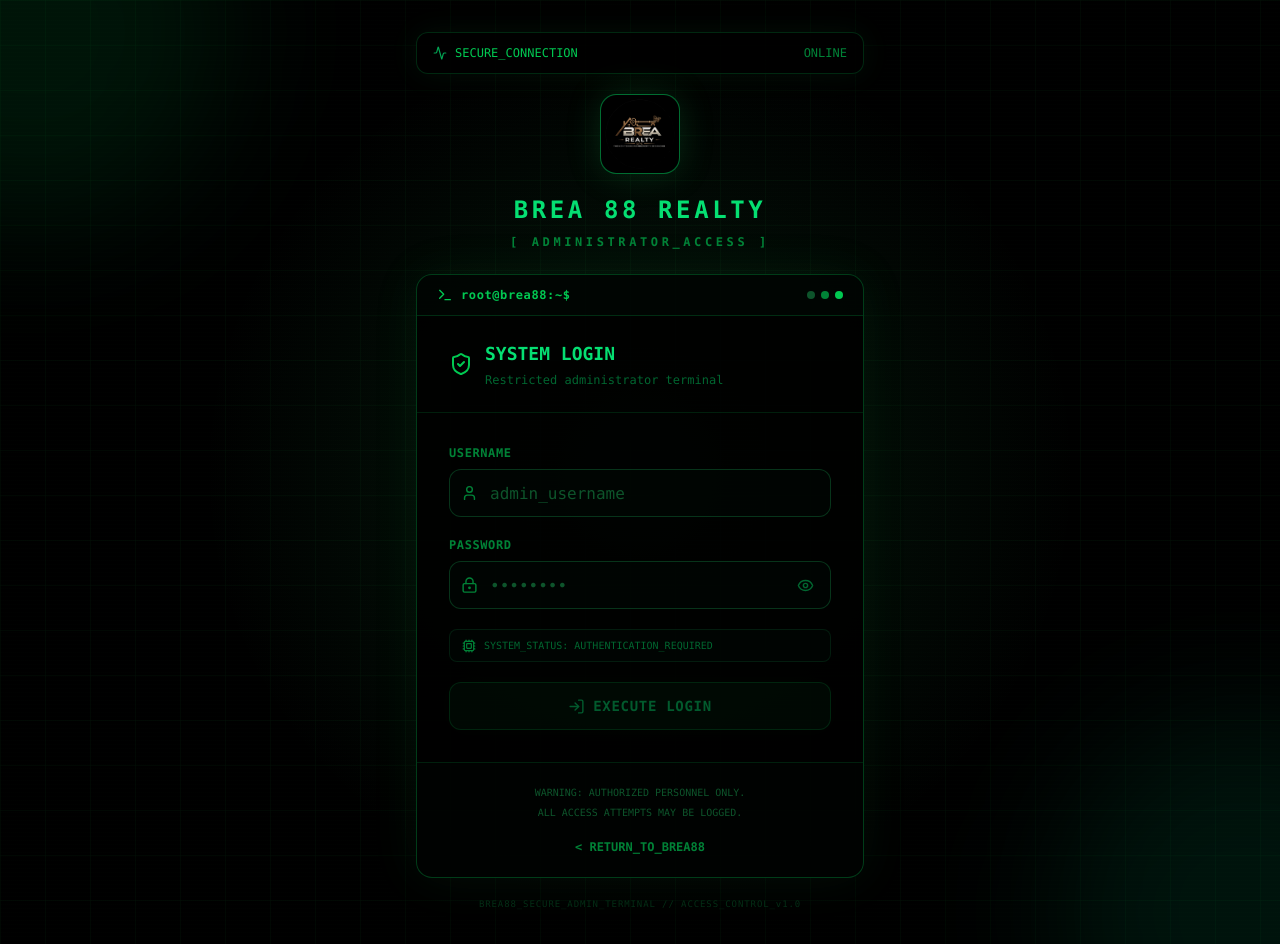
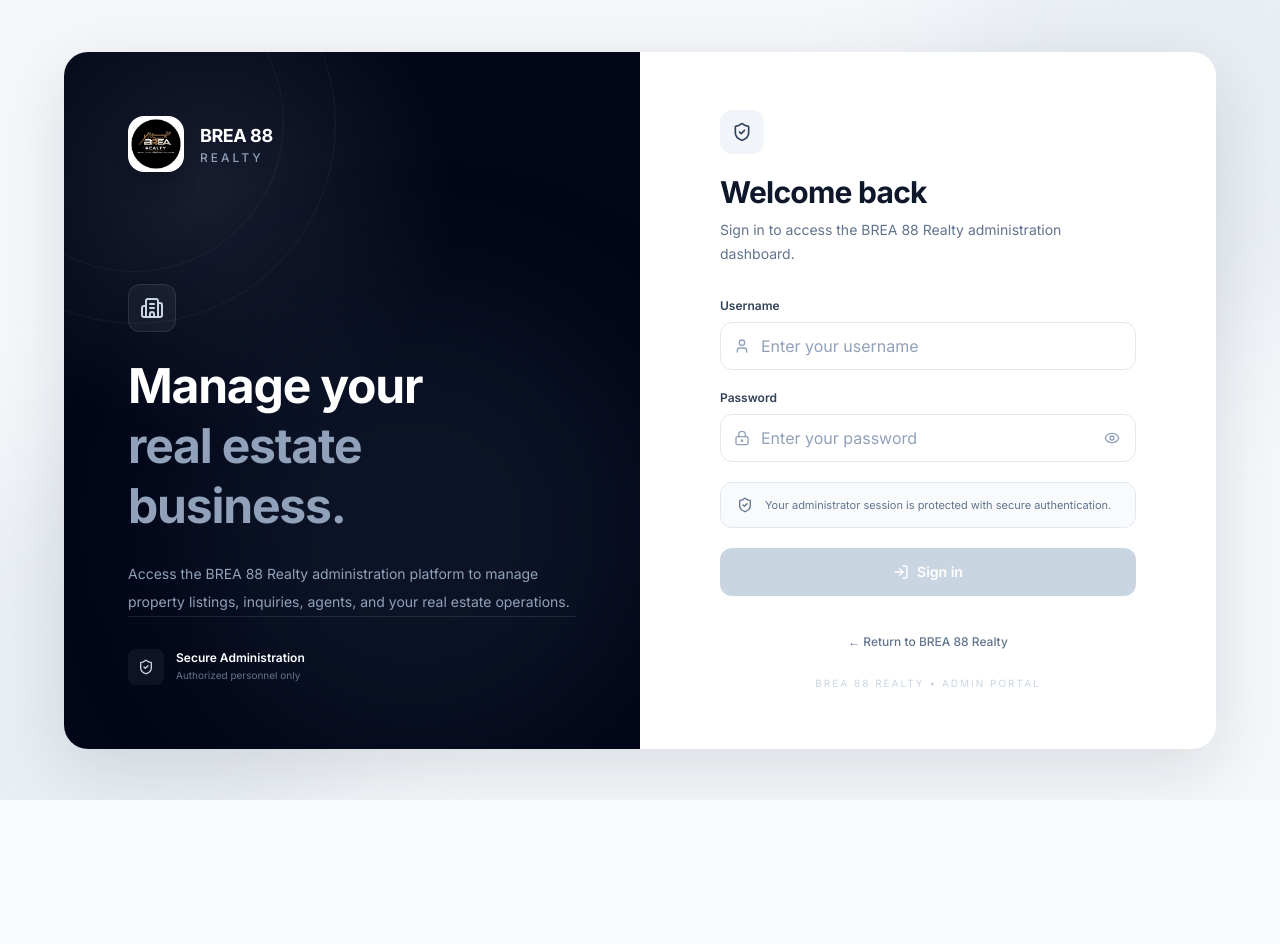
Before and after one commit to cylexnoe/brea88, a Next.js app in the folder brea88/: page /admin in a window 1280 px wide. After the commit the page ends 800 px from the top, so only its background shows below. Built offline with nearby package versions, Linux system fonts and the light colour scheme.

Commit message:
Redesign admin dashboard

```diff
--- a/brea88/src/app/admin/page.tsx
+++ b/brea88/src/app/admin/page.tsx
@@ -11,10 +11,8 @@
   Loader2,
   LogIn,
   User,
-  Terminal,
   ShieldCheck,
-  Cpu,
-  Activity,
+  Building2,
 } from 'lucide-react';
 import { useRouter } from 'next/navigation';
 
@@ -38,9 +36,7 @@
     setLoading(true);
 
     try {
-      const response = await fetch(
-        '/api/admin/login',
-        {
+      const response = await fetch('/api/admin/login', {
         method: 'POST',
         headers: {
           'Content-Type': 'application/json',
@@ -50,11 +46,9 @@
           username: username.trim(),
           password,
         }),
-        }
-      );
+      });
 
-      const data =
-        await response.json().catch(() => null);
+      const data = await response.json().catch(() => null);
 
       if (!response.ok) {
         setError(
@@ -67,13 +61,30 @@
         return;
       }
 
+      /*
+       * Speak only after successful authentication.
+       * This prevents the welcome message from playing
+       * when the user simply opens the login page.
+       */
+      if (typeof window !== 'undefined') {
+        window.speechSynthesis.cancel();
+
+        const welcomeMessage =
+          new SpeechSynthesisUtterance(
+            'Welcome to Brea Eighty Eight Admin.'
+          );
+
+        welcomeMessage.rate = 0.9;
+        welcomeMessage.pitch = 1;
+        welcomeMessage.volume = 1;
+
+        window.speechSynthesis.speak(welcomeMessage);
+      }
+
       router.replace('/admin/dashboard');
       router.refresh();
     } catch (error) {
-      console.error(
-        'Admin login error:',
-        error
-      );
+      console.error('Admin login error:', error);
 
       setError(
         'Unable to connect to the server. Please try again.'
@@ -84,129 +95,138 @@
   };
 
   return (
-    <main className="relative flex min-h-screen items-center justify-center overflow-hidden bg-black px-4 py-8 text-green-400">
+    <main className="min-h-screen bg-[#f5f7fa] text-slate-900">
 
-      {/* MATRIX / GRID BACKGROUND */}
-      <div className="pointer-events-none absolute inset-0 overflow-hidden">
+      {/* =====================================================
+          BACKGROUND
+      ====================================================== */}
 
-        <div
-          className="absolute inset-0 opacity-[0.08]"
-          style={{
-            backgroundImage:
-              'linear-gradient(rgba(34,197,94,0.5) 1px, transparent 1px), linear-gradient(90deg, rgba(34,197,94,0.5) 1px, transparent 1px)',
-            backgroundSize: '45px 45px',
-          }}
-        />
+      <div className="fixed inset-0 pointer-events-none overflow-hidden">
 
-        <div className="absolute inset-0 bg-[radial-gradient(circle_at_center,rgba(34,197,94,0.12),transparent_55%)]" />
+        <div className="absolute -top-40 -right-40 h-[500px] w-[500px] rounded-full bg-slate-200/60 blur-3xl" />
 
-        <div className="absolute -left-40 -top-40 h-96 w-96 rounded-full bg-green-500/10 blur-3xl" />
-
-        <div className="absolute -bottom-40 -right-40 h-96 w-96 rounded-full bg-emerald-500/10 blur-3xl" />
+        <div className="absolute -bottom-40 -left-40 h-[500px] w-[500px] rounded-full bg-slate-200/60 blur-3xl" />
 
       </div>
 
-      {/* SCANLINES */}
-      <div className="pointer-events-none absolute inset-0 opacity-[0.035]">
-        <div
-          className="h-full w-full"
-          style={{
-            backgroundImage:
-              'repeating-linear-gradient(0deg, transparent, transparent 3px, rgba(34,197,94,0.5) 4px)',
-          }}
-        />
+      {/* =====================================================
+          MAIN LAYOUT
+      ====================================================== */}
+
+      <div className="relative flex min-h-screen items-center justify-center px-4 py-8 sm:px-6 lg:px-8">
+
+        <div className="w-full max-w-6xl overflow-hidden rounded-3xl bg-white shadow-[0_20px_70px_rgba(15,23,42,0.12)]">
+
+          <div className="grid min-h-[680px] lg:grid-cols-2">
+
+            {/* =================================================
+                LEFT BRAND PANEL
+            ================================================== */}
+
+            <section className="relative hidden overflow-hidden bg-slate-950 lg:flex">
+
+              {/* Decorative background */}
+
+              <div className="absolute inset-0">
+
+                <div className="absolute inset-0 bg-[radial-gradient(circle_at_25%_20%,rgba(148,163,184,0.15),transparent_35%)]" />
+
+                <div className="absolute bottom-0 right-0 h-[450px] w-[450px] rounded-full bg-slate-800/40 blur-3xl" />
+
+                <div className="absolute -left-32 -top-32 h-[400px] w-[400px] rounded-full border border-white/5" />
+
+                <div className="absolute -left-20 -top-20 h-[300px] w-[300px] rounded-full border border-white/5" />
+
               </div>
 
-      {/* MAIN */}
-      <div className="relative z-10 w-full max-w-md">
+              {/* Content */}
 
-        {/* TERMINAL HEADER */}
-        <div className="mb-5 rounded-xl border border-green-500/20 bg-black/80 px-4 py-3 font-mono text-xs shadow-[0_0_30px_rgba(34,197,94,0.08)]">
+              <div className="relative z-10 flex w-full flex-col justify-between p-12 xl:p-16">
 
-          <div className="flex items-center justify-between">
+                <div>
 
-            <div className="flex items-center gap-2">
-              <Activity className="h-3.5 w-3.5 animate-pulse text-green-400" />
+                  {/* Logo */}
 
-              <span className="text-green-500">
-                SECURE_CONNECTION
-              </span>
+                  <div className="flex items-center gap-4">
+
+                    <div className="flex h-14 w-14 items-center justify-center overflow-hidden rounded-2xl bg-white shadow-xl">
+
+                      <img
+                        src="/img/LOGO.png"
+                        alt="BREA 88 Realty"
+                        className="h-full w-full object-cover"
+                      />
+
                     </div>
 
-            <span className="text-green-700">
-              ONLINE
-            </span>
+                    <div>
+
+                      <p className="text-lg font-bold tracking-tight text-white">
+                        BREA 88
+                      </p>
+
+                      <p className="text-xs font-medium uppercase tracking-[0.25em] text-slate-400">
+                        Realty
+                      </p>
 
                     </div>
 
                   </div>
 
-        {/* BRAND */}
-        <div className="mb-6 text-center">
+                  {/* Heading */}
 
-          <div className="relative mx-auto flex h-20 w-20 items-center justify-center rounded-2xl border border-green-500/40 bg-black shadow-[0_0_35px_rgba(34,197,94,0.18)]">
+                  <div className="mt-28">
 
-            <img
-              src="/img/LOGO.png"
-              alt="BREA 88 Realty"
-              className="h-full w-full rounded-2xl object-cover opacity-90"
-            />
+                    <div className="mb-6 flex h-12 w-12 items-center justify-center rounded-xl border border-white/10 bg-white/5">
 
-            <div className="absolute inset-0 rounded-2xl ring-1 ring-green-400/20" />
+                      <Building2 className="h-6 w-6 text-slate-300" />
 
                     </div>
 
-          <h1 className="mt-5 font-mono text-2xl font-black tracking-[0.15em] text-green-400">
-            BREA 88 REALTY
+                    <h1 className="max-w-md text-4xl font-bold leading-tight tracking-tight text-white xl:text-5xl">
+
+                      Manage your
+                      <br />
+
+                      <span className="text-slate-400">
+                        real estate business.
+                      </span>
+
                     </h1>
 
-          <p className="mt-2 font-mono text-xs font-bold uppercase tracking-[0.3em] text-green-700">
-            [ ADMINISTRATOR_ACCESS ]
+                    <p className="mt-6 max-w-md text-sm leading-7 text-slate-400">
+                      Access the BREA 88 Realty administration
+                      platform to manage property listings,
+                      inquiries, agents, and your real estate
+                      operations.
                     </p>
-
-        </div>
-
-        {/* LOGIN TERMINAL */}
-        <div className="overflow-hidden rounded-2xl border border-green-500/30 bg-black/90 shadow-[0_0_50px_rgba(34,197,94,0.08)]">
-
-          {/* TERMINAL BAR */}
-          <div className="flex items-center justify-between border-b border-green-500/20 bg-green-950/10 px-5 py-3">
-
-            <div className="flex items-center gap-2">
-
-              <Terminal className="h-4 w-4 text-green-500" />
-
-              <span className="font-mono text-xs font-bold tracking-wider text-green-500">
-                root@brea88:~$
-              </span>
-
-            </div>
-
-            <div className="flex gap-1.5">
-
-              <span className="h-2 w-2 rounded-full bg-green-900" />
-              <span className="h-2 w-2 rounded-full bg-green-700" />
-              <span className="h-2 w-2 rounded-full bg-green-500" />
 
                   </div>
 
                 </div>
 
-          {/* HEADER */}
-          <div className="border-b border-green-500/15 px-6 py-6 sm:px-8">
+                {/* Bottom information */}
+
+                <div>
+
+                  <div className="mb-8 h-px w-full bg-white/10" />
 
                   <div className="flex items-center gap-3">
 
-              <ShieldCheck className="h-6 w-6 text-green-500" />
+                    <div className="flex h-9 w-9 items-center justify-center rounded-lg bg-white/5">
+
+                      <ShieldCheck className="h-4 w-4 text-slate-300" />
+
+                    </div>
 
                     <div>
 
-                <h2 className="font-mono text-lg font-bold text-green-400">
-                  SYSTEM LOGIN
-                </h2>
+                      <p className="text-xs font-semibold text-white">
+                        Secure Administration
+                      </p>
 
-                <p className="mt-1 font-mono text-xs text-green-800">
-                  Restricted administrator terminal
+                      <p className="mt-0.5 text-[10px] text-slate-500">
+                        Authorized personnel only
                       </p>
 
                     </div>
@@ -215,39 +235,106 @@
 
                 </div>
 
-          {/* FORM */}
-          <form
-            onSubmit={handleSubmit}
-            className="space-y-5 px-6 py-6 sm:px-8 sm:py-8"
-          >
+              </div>
 
-            {/* ERROR */}
-            {error && (
-              <div className="rounded-xl border border-red-500/30 bg-red-950/20 px-4 py-3">
+            </section>
 
-                <p className="font-mono text-xs font-medium text-red-400">
-                  [ERROR] {error}
+            {/* =================================================
+                RIGHT LOGIN PANEL
+            ================================================== */}
+
+            <section className="flex items-center justify-center px-5 py-10 sm:px-10 lg:px-14 xl:px-20">
+
+              <div className="w-full max-w-md">
+
+                {/* Mobile Logo */}
+
+                <div className="mb-10 flex flex-col items-center text-center lg:hidden">
+
+                  <div className="flex h-20 w-20 items-center justify-center overflow-hidden rounded-2xl bg-white shadow-[0_10px_30px_rgba(15,23,42,0.12)] ring-1 ring-slate-200">
+
+                    <img
+                      src="/img/LOGO.png"
+                      alt="BREA 88 Realty"
+                      className="h-full w-full object-cover"
+                    />
+
+                  </div>
+
+                  <h1 className="mt-4 text-xl font-bold text-slate-900">
+                    BREA 88 REALTY
+                  </h1>
+
+                  <p className="mt-1 text-[10px] font-semibold uppercase tracking-[0.25em] text-slate-400">
+                    Administration Portal
                   </p>
 
                 </div>
+
+                {/* Header */}
+
+                <div className="mb-8">
+
+                  <div className="mb-5 flex h-11 w-11 items-center justify-center rounded-xl bg-slate-100">
+
+                    <ShieldCheck className="h-5 w-5 text-slate-700" />
+
+                  </div>
+
+                  <h2 className="text-3xl font-bold tracking-tight text-slate-900">
+                    Welcome back
+                  </h2>
+
+                  <p className="mt-2 text-sm leading-6 text-slate-500">
+                    Sign in to access the BREA 88 Realty
+                    administration dashboard.
+                  </p>
+
+                </div>
+
+                {/* Error */}
+
+                {error && (
+
+                  <div className="mb-5 rounded-xl border border-red-200 bg-red-50 px-4 py-3">
+
+                    <div className="flex items-start gap-3">
+
+                      <div className="mt-0.5 h-2 w-2 shrink-0 rounded-full bg-red-500" />
+
+                      <p className="text-xs font-medium leading-5 text-red-600">
+                        {error}
+                      </p>
+
+                    </div>
+
+                  </div>
+
                 )}
 
-            {/* USERNAME */}
+                {/* =================================================
+                    LOGIN FORM
+                ================================================== */}
+
+                <form
+                  onSubmit={handleSubmit}
+                  className="space-y-5"
+                >
+
+                  {/* Username */}
+
                   <div>
 
                     <label
                       htmlFor="admin-username"
-                className="mb-2 block font-mono text-xs font-bold uppercase tracking-wider text-green-700"
+                      className="mb-2 block text-xs font-semibold text-slate-700"
                     >
                       Username
                     </label>
 
                     <div className="relative">
 
-                <User
-                  size={17}
-                  className="absolute left-3 top-1/2 -translate-y-1/2 text-green-700"
-                />
+                      <User className="absolute left-3.5 top-1/2 h-4 w-4 -translate-y-1/2 text-slate-400" />
 
                       <input
                         id="admin-username"
@@ -256,33 +343,31 @@
                         onChange={(event) =>
                           setUsername(event.target.value)
                         }
-                  placeholder="admin_username"
+                        placeholder="Enter your username"
                         autoComplete="username"
                         required
                         disabled={loading}
-                  className="h-12 w-full rounded-xl border border-green-900/60 bg-green-950/10 pl-10 pr-4 font-mono text-sm text-green-400 outline-none transition placeholder:text-green-900 focus:border-green-500 focus:bg-green-950/20 focus:ring-2 focus:ring-green-500/10 disabled:cursor-not-allowed disabled:opacity-50"
+                        className="h-12 w-full rounded-xl border border-slate-200 bg-white pl-10 pr-4 text-sm text-slate-900 outline-none transition placeholder:text-slate-400 hover:border-slate-300 focus:border-slate-500 focus:ring-4 focus:ring-slate-100 disabled:cursor-not-allowed disabled:bg-slate-50 disabled:opacity-60"
                       />
 
                     </div>
 
                   </div>
 
-            {/* PASSWORD */}
+                  {/* Password */}
+
                   <div>
 
                     <label
                       htmlFor="admin-password"
-                className="mb-2 block font-mono text-xs font-bold uppercase tracking-wider text-green-700"
+                      className="mb-2 block text-xs font-semibold text-slate-700"
                     >
                       Password
                     </label>
 
                     <div className="relative">
 
-                <LockKeyhole
-                  size={17}
-                  className="absolute left-3 top-1/2 -translate-y-1/2 text-green-700"
-                />
+                      <LockKeyhole className="absolute left-3.5 top-1/2 h-4 w-4 -translate-y-1/2 text-slate-400" />
 
                       <input
                         id="admin-password"
@@ -295,11 +380,11 @@
                         onChange={(event) =>
                           setPassword(event.target.value)
                         }
-                  placeholder="••••••••"
+                        placeholder="Enter your password"
                         autoComplete="current-password"
                         required
                         disabled={loading}
-                  className="h-12 w-full rounded-xl border border-green-900/60 bg-green-950/10 pl-10 pr-12 font-mono text-sm text-green-400 outline-none transition placeholder:text-green-900 focus:border-green-500 focus:bg-green-950/20 focus:ring-2 focus:ring-green-500/10 disabled:cursor-not-allowed disabled:opacity-50"
+                        className="h-12 w-full rounded-xl border border-slate-200 bg-white pl-10 pr-12 text-sm text-slate-900 outline-none transition placeholder:text-slate-400 hover:border-slate-300 focus:border-slate-500 focus:ring-4 focus:ring-slate-100 disabled:cursor-not-allowed disabled:bg-slate-50 disabled:opacity-60"
                       />
 
                       <button
@@ -310,36 +395,41 @@
                           )
                         }
                         disabled={loading}
-                  className="absolute right-2 top-1/2 flex h-9 w-9 -translate-y-1/2 items-center justify-center rounded-lg text-green-800 transition hover:bg-green-500/10 hover:text-green-400 disabled:cursor-not-allowed"
+                        className="absolute right-1.5 top-1/2 flex h-9 w-9 -translate-y-1/2 items-center justify-center rounded-lg text-slate-400 transition hover:bg-slate-100 hover:text-slate-700 disabled:cursor-not-allowed"
                         aria-label={
                           showPassword
                             ? 'Hide password'
                             : 'Show password'
                         }
                       >
+
                         {showPassword ? (
-                    <EyeOff size={17} />
+                          <EyeOff className="h-4 w-4" />
                         ) : (
-                    <Eye size={17} />
+                          <Eye className="h-4 w-4" />
                         )}
+
                       </button>
 
                     </div>
 
                   </div>
 
-            {/* STATUS */}
-            <div className="flex items-center gap-2 rounded-lg border border-green-900/30 bg-green-950/10 px-3 py-2">
+                  {/* Security notice */}
 
-              <Cpu className="h-3.5 w-3.5 text-green-700" />
+                  <div className="flex items-center gap-3 rounded-xl border border-slate-200 bg-slate-50 px-4 py-3">
 
-              <span className="font-mono text-[10px] text-green-800">
-                SYSTEM_STATUS: AUTHENTICATION_REQUIRED
-              </span>
+                    <ShieldCheck className="h-4 w-4 shrink-0 text-slate-500" />
+
+                    <p className="text-[11px] leading-5 text-slate-500">
+                      Your administrator session is protected
+                      with secure authentication.
+                    </p>
 
                   </div>
 
-            {/* LOGIN */}
+                  {/* Login Button */}
+
                   <button
                     type="submit"
                     disabled={
@@ -347,26 +437,20 @@
                       !username.trim() ||
                       !password
                     }
-              className="group flex h-12 w-full items-center justify-center gap-2 rounded-xl border border-green-500/40 bg-green-500/10 px-5 font-mono text-sm font-bold uppercase tracking-wider text-green-400 shadow-[0_0_20px_rgba(34,197,94,0.05)] transition hover:border-green-400 hover:bg-green-500/20 hover:shadow-[0_0_25px_rgba(34,197,94,0.15)] active:scale-[0.99] disabled:cursor-not-allowed disabled:opacity-40"
+                    className="flex h-12 w-full items-center justify-center gap-2 rounded-xl bg-slate-900 px-5 text-sm font-semibold text-white shadow-sm transition hover:bg-slate-800 hover:shadow-lg active:scale-[0.99] disabled:cursor-not-allowed disabled:bg-slate-300 disabled:shadow-none"
                   >
 
                     {loading ? (
                       <>
-                  <Loader2
-                    size={17}
-                    className="animate-spin"
-                  />
+                        <Loader2 className="h-4 w-4 animate-spin" />
 
-                  AUTHENTICATING...
+                        Signing in...
                       </>
                     ) : (
                       <>
-                  <LogIn
-                    size={17}
-                    className="transition group-hover:translate-x-0.5"
-                  />
+                        <LogIn className="h-4 w-4" />
 
-                  EXECUTE LOGIN
+                        Sign in
                       </>
                     )}
 
@@ -374,32 +458,34 @@
 
                 </form>
 
-          {/* FOOTER */}
-          <div className="border-t border-green-500/15 bg-green-950/5 px-6 py-5 text-center sm:px-8">
+                {/* =================================================
+                    FOOTER
+                ================================================== */}
 
-            <p className="font-mono text-[10px] leading-5 text-green-900">
-              WARNING: AUTHORIZED PERSONNEL ONLY.
-              <br />
-              ALL ACCESS ATTEMPTS MAY BE LOGGED.
-            </p>
+                <div className="mt-8 text-center">
 
                   <button
                     type="button"
                     onClick={() =>
                       router.push('/home')
                     }
-              className="mt-4 font-mono text-xs font-semibold text-green-700 transition hover:text-green-400 hover:underline"
+                    className="text-xs font-medium text-slate-500 transition hover:text-slate-900 hover:underline"
                   >
-              &lt; RETURN_TO_BREA88
+                    ← Return to BREA 88 Realty
                   </button>
+
+                  <p className="mt-6 text-[10px] uppercase tracking-[0.2em] text-slate-300">
+                    BREA 88 REALTY • ADMIN PORTAL
+                  </p>
 
                 </div>
 
               </div>
 
-        {/* TERMINAL FOOTER */}
-        <div className="mt-5 text-center font-mono text-[9px] tracking-widest text-green-950">
-          BREA88_SECURE_ADMIN_TERMINAL // ACCESS_CONTROL_v1.0
+            </section>
+
+          </div>
+
         </div>
 
       </div>
```
Lines whose indentation alone changed are shown as unchanged.
